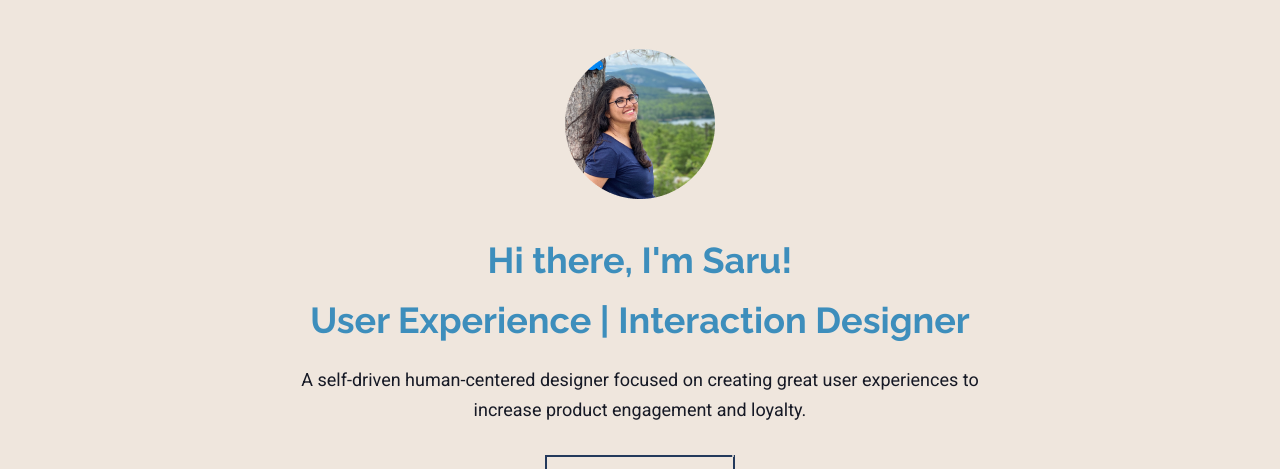
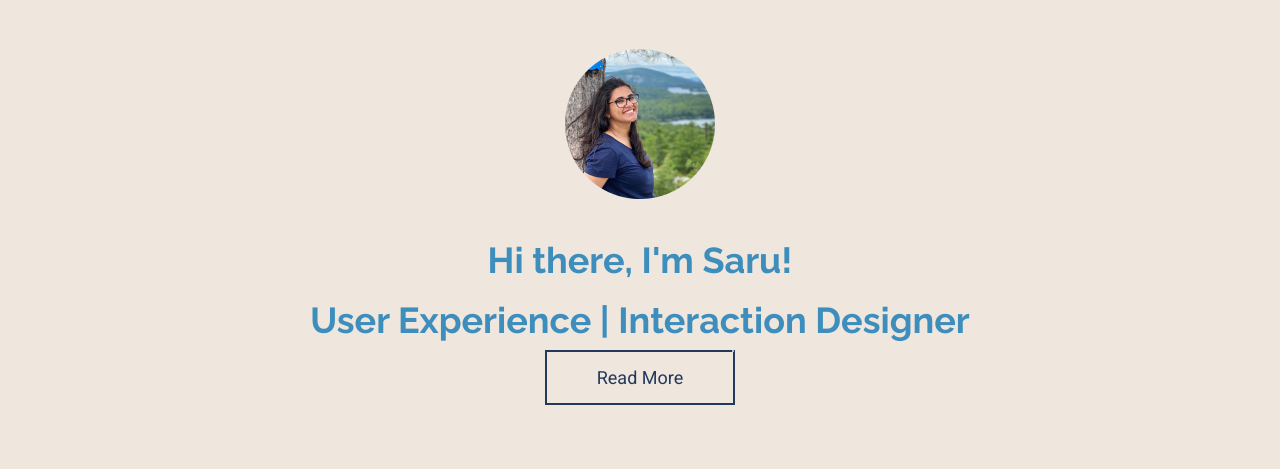
Before and after one commit to uxdsaru/Week21_CW, a plain HTML site: page index.html in a window 1280 px wide. Shown: the part 98-567 px from the top of the page. Drawn offline with nearby package versions, Linux system fonts and the light colour scheme.

Commit message:
Update index.html

```diff
--- a/index.html
+++ b/index.html
@@ -36,8 +36,8 @@
             <img src="Images/Saru.png" alt="Saru Arora" class="abc">
             <h2 class="blue"> Hi there, I'm Saru! <br>
                 User Experience | Interaction Designer </h2>
-            <p id="section1"> A self-driven human-centered designer focused on creating great user experiences to <br>increase
-                product engagement and loyalty.</p>
+            <!-- <p id="section1"> A self-driven human-centered designer focused on creating great user experiences to <br>increase
+                product engagement and loyalty.</p> -->
 
             <!-- animated button -->
             <div class="center">
```
